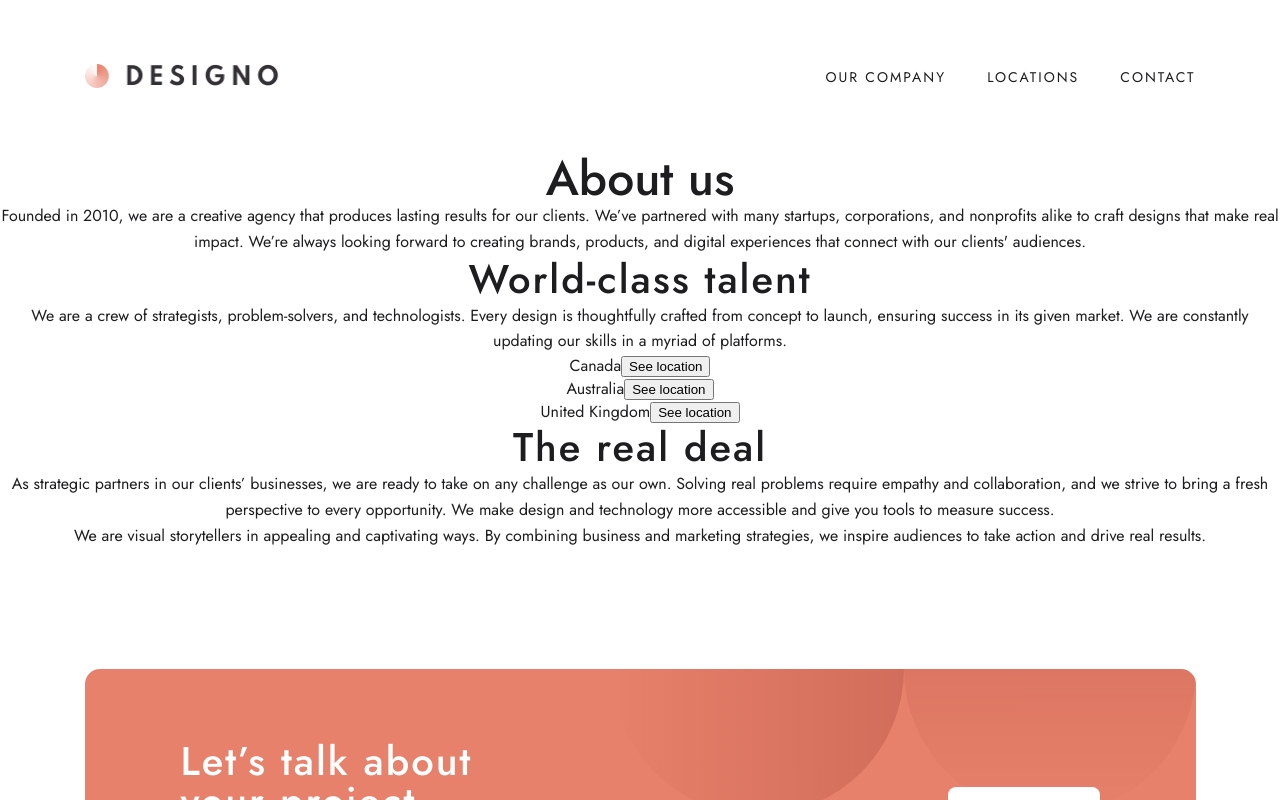
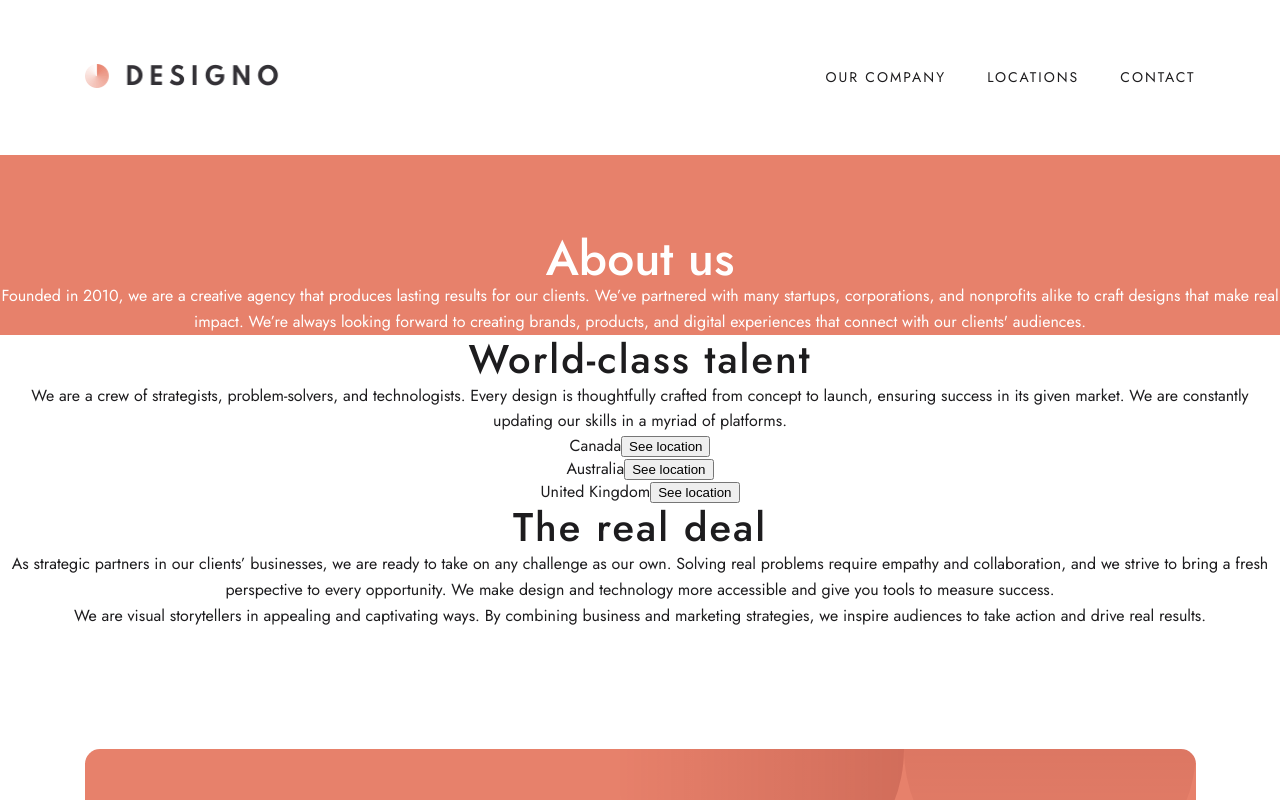
Before and after one commit to Andrparsons/designo, a Next.js app: page /about in a window 1280 px wide. Shown: the top 800 px of the page. Built offline with nearby package versions, Linux system fonts and the light colour scheme.

Commit message:
fixed typo in intro

```diff
--- a/pages/about.js
+++ b/pages/about.js
@@ -14,7 +14,7 @@ export default function About() {
       </Head>
 
       <main className={styles.main}>
-        <section className={styles.intro}>
+        <section className={styles.introSection}>
           <h1>About us</h1>
 
           <p>
--- a/pages/app-design.js
+++ b/pages/app-design.js
@@ -14,7 +14,7 @@ export default function AppDesign() {
       </Head>
 
       <main className={styles.main}>
-        <section div={className.intro}>
+        <section className={styles.introSection}>
           <h1>App design</h1>
           <p>
             Our mobile designs bring intuitive digital solutions to your
--- a/pages/graphic-design.js
+++ b/pages/graphic-design.js
@@ -14,7 +14,7 @@ export default function GraphicDesign() {
       </Head>
 
       <main className={styles.main}>
-        <section div={className.intro}>
+        <section className={styles.introSection}>
           <h1>Graphic design</h1>
           <p>
             We deliver eye-catching branding materials that are tailored to meet
--- a/pages/web-design.js
+++ b/pages/web-design.js
@@ -14,7 +14,7 @@ export default function WebDesign() {
       </Head>
 
       <main className={styles.main}>
-        <section div={className.intro}>
+        <section className={styles.introSection}>
           <h1>Web design</h1>
           <p>
             We build websites that serve as powerful marketing tools and bring
```
